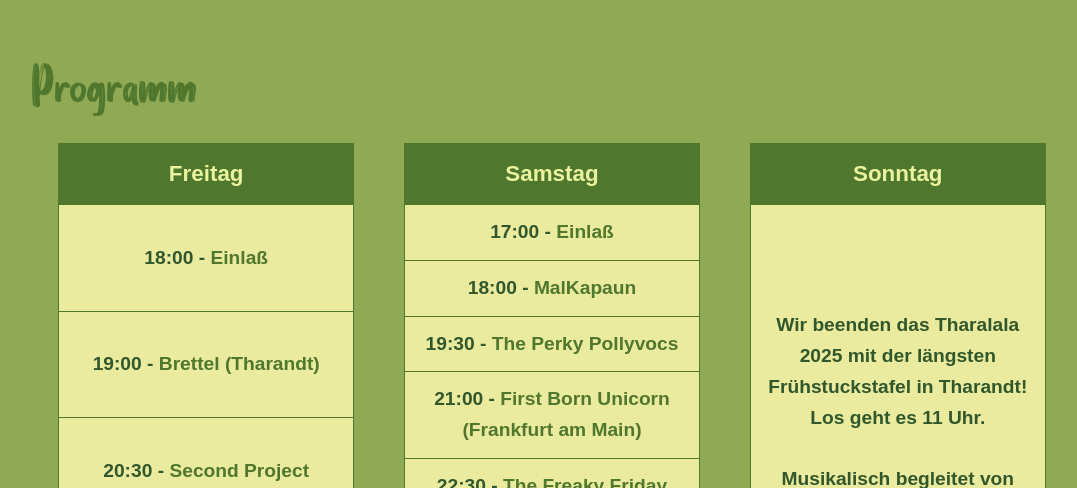
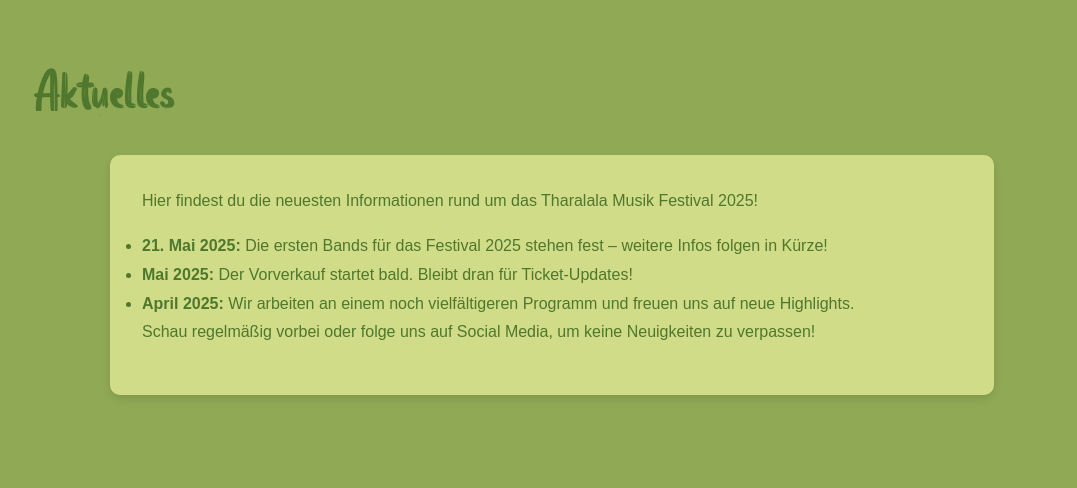
Before and after one commit to falkohamann/tharalala-v3, a PHP site: page / in a window 1280 px wide. Shown: the part 1037-1525 px from the top of the page, without its empty margins (88-1165 px from the left). Run offline with PHP 8.4, Linux system fonts and the light colour scheme.

Commit message:
added news section

```diff
--- a/header.php
+++ b/header.php
@@ -25,6 +25,7 @@
             </button>
             <ul id="nav-links">
                 <li><a href="index.php">Startseite</a></li>
+                <li><a href="#news">Aktuelles</a></li>
                 <li><a href="#program">Programm</a></li>
                 <li><a href="#artists">Künstler</a></li>
                 <li><a href="#info">Info</a></li>
--- a/index.php
+++ b/index.php
@@ -12,6 +12,23 @@
 </section>
     <div class="parallax-container" id="parallax1">
         <div class="parallax-background" style="background-image: url('assets/images/bg-images/bg-21.jpeg');"></div>
+    </div>
+<section id="news">
+        <div class="container">
+            <img src="assets/images/news.png" alt="Aktuelles">
+            <div class="content-section">
+                <p>Hier findest du die neuesten Informationen rund um das Tharalala Musik Festival 2025!</p>
+                <ul>
+                    <li><strong>21. Mai 2025:</strong> Die ersten Bands für das Festival 2025 stehen fest – weitere Infos folgen in Kürze!</li>
+                    <li><strong>Mai 2025:</strong> Der Vorverkauf startet bald. Bleibt dran für Ticket-Updates!</li>
+                    <li><strong>April 2025:</strong> Wir arbeiten an einem noch vielfältigeren Programm und freuen uns auf neue Highlights.</li>
+                </ul>
+                <p>Schau regelmäßig vorbei oder folge uns auf Social Media, um keine Neuigkeiten zu verpassen!</p>
+            </div>
+        </div>
+    </section>
+    <div class="parallax-container" id="parallax1">
+        <div class="parallax-background" style="background-image: url('assets/images/bg-images/bg-22.jpeg');"></div>
     </div>
     <section id="program">
         <div class="container">
@@ -86,6 +103,7 @@
     <div class="parallax-container" id="parallax2">
         <div class="parallax-background" style="background-image: url('assets/images/bg-images/bg-13.jpeg');"></div>
     </div>
+
 <section id="artists">
     <div class="container">
         <img src="assets/images/kuenstler.png" alt="Künstler">
```
Also changed, not shown: assets/images/news.png (added).
